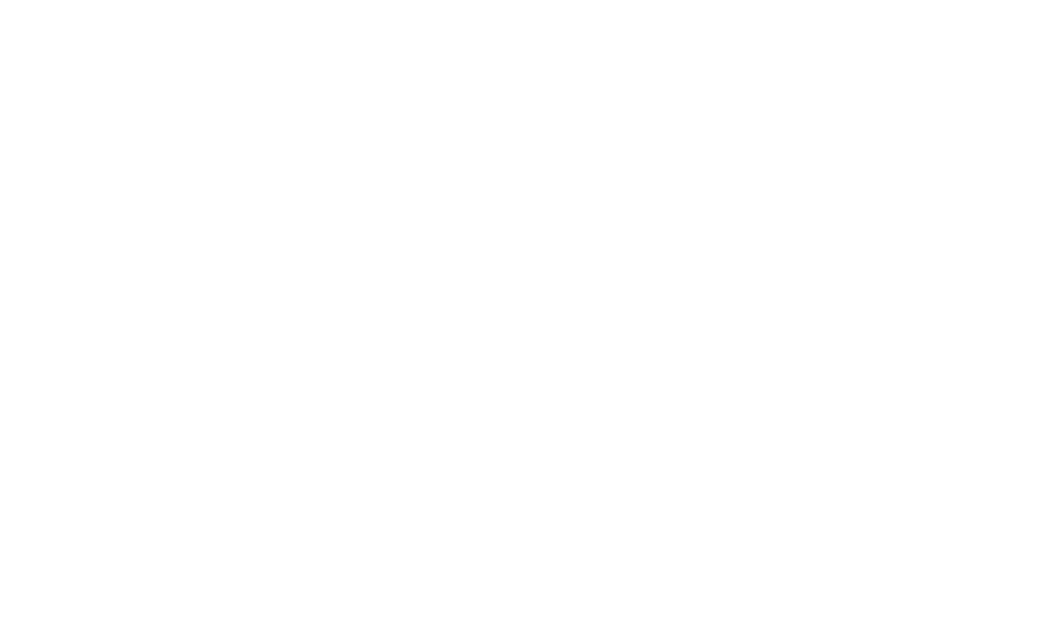
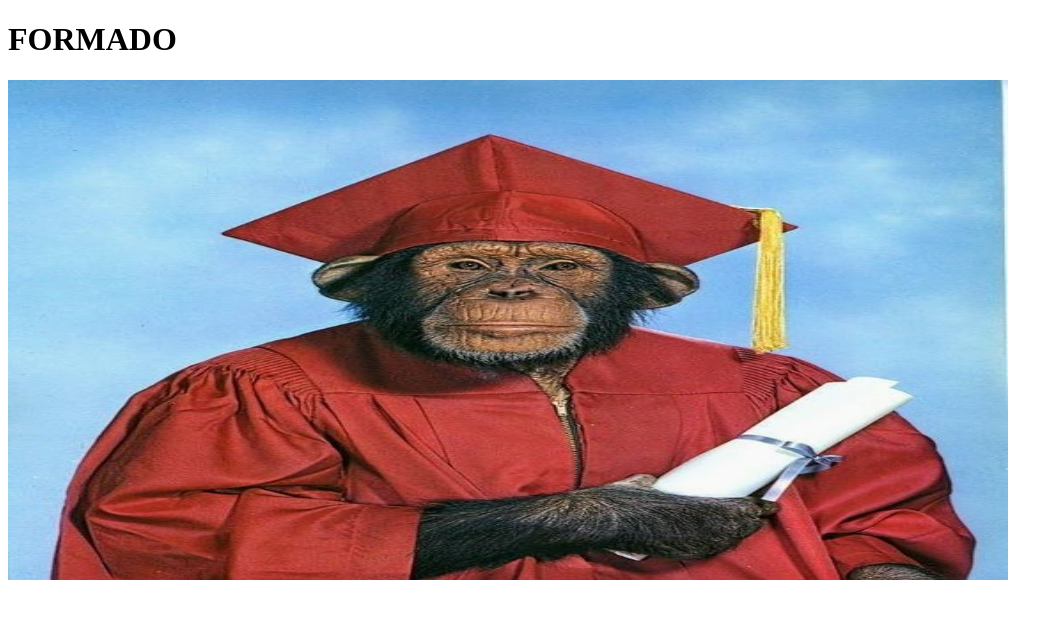
Before and after one commit to dudy045/dudy045.github.io, a plain HTML site: page index.html in a window 1280 px wide. Shown: the whole page, without its empty margins (0-1063 px from the left). Drawn offline with Linux system fonts and the light colour scheme.

Commit message:
Add files via upload

```diff
--- a/index.html
+++ b/index.html
@@ -6,5 +6,9 @@
     <title>Document</title>
 </head>
 <body>
+    <h1> FORMADO</h1>
+    <p></p> <img src="monquei.jpg" width="1000" height="500">
+
+
 </body>
 </html>
```
Also changed, not shown: monquei.jpg (added).
